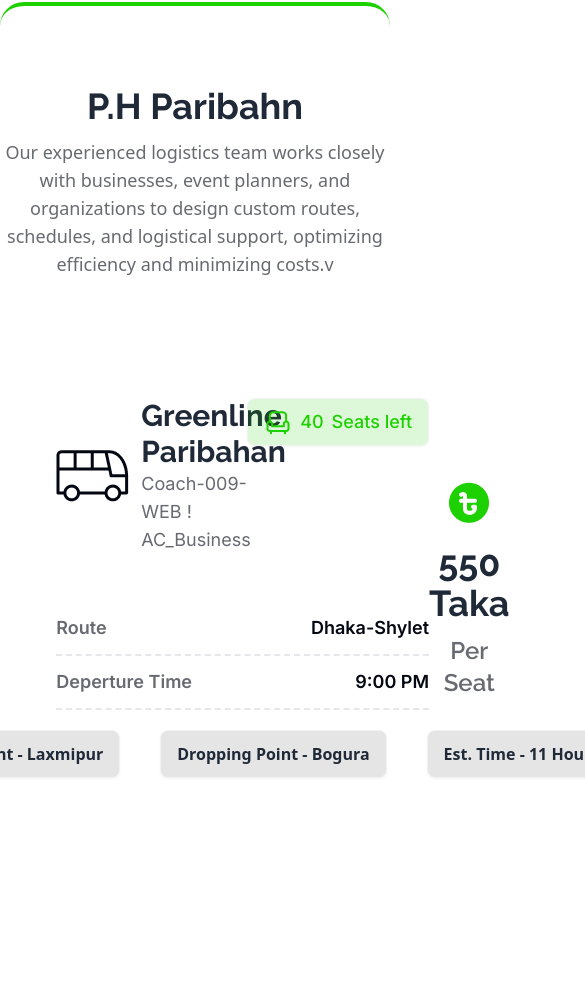
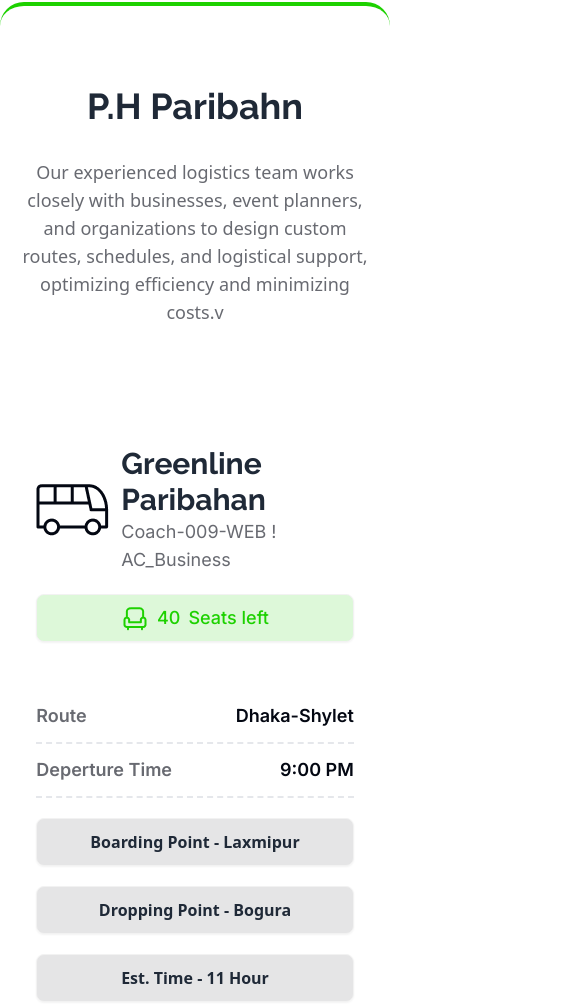
Before and after one commit to Sayem-Bhuiyan/Smart-Bus-Ticketing, a plain HTML site: page index.html in a window 390 px wide. Shown: the part 1634-2639 px from the top of the page, 585 px wide, since content can reach past the window. Before the commit the page ends 2532 px from the top, so only its background shows below. Drawn offline with nearby package versions, Linux system fonts and the light colour scheme.

Commit message:
responsive the paribahn details section for mobile devices

```diff
--- a/index.html
+++ b/index.html
@@ -173,14 +173,14 @@
         <!-- paribahn section header -->
         <div class="text-center mt-20 mb-20">
           <h1 class="font-raleway text-4xl font-bold mb-3">P.H Paribahn</h1>
-          <p class="text-lg leading-7 max-w-screen-lg mx-auto text-[#030712]/60">Our experienced logistics team works closely with businesses, event planners, and organizations to design custom routes, schedules, and logistical support, optimizing efficiency and minimizing costs.v</p>
+          <p class="text-lg leading-7 max-w-screen-lg mx-auto text-[#030712]/60 p-5">Our experienced logistics team works closely with businesses, event planners, and organizations to design custom routes, schedules, and logistical support, optimizing efficiency and minimizing costs.v</p>
         </div>
 
         <!-- GreenLine Paribahan -->
-        <div class="flex w-11/12 mx-auto p-10 items-center">
+        <div class="flex flex-col md:flex-row w-11/12 mx-auto p-5 lg:p-10 items-center gap-10 md:gap-0">
           <!-- greenLine route details -->
           <div class="flex-1">
-            <div class="flex justify-between mb-12">
+            <div class="flex justify-between mb-12 flex-col md:flex-row gap-5 md:gap-0">
               <div class="flex gap-3 items-center">
                 <img src="images/bus-logo.png" alt="">
                 <div>
@@ -201,7 +201,7 @@
                 <p class="text-lg font-semibold text-[#030712]/60">Deperture Time</p>
                 <p class="text-lg font-semibold text-[#030712]" >9:00 PM</p>
               </div>
-              <div class="flex justify-center items-center gap-10">
+              <div class="flex justify-center md:items-center gap-5 lg:gap-10 flex-col md:flex-row">
                 <button class="btn bg-[#030712]/10 text-base">Boarding Point - Laxmipur</button>
                 <button class="btn bg-[#030712]/10 text-base">Dropping Point - Bogura</button>
                 <button class="btn bg-[#030712]/10 text-base">Est. Time - 11 Hour</button>
@@ -209,7 +209,7 @@
             </div>
           </div>
           <!-- info devider -->
-          <div>
+          <div class="hidden md:block">
             <img src="images/info-devider.png" alt="">
           </div>
           <!-- ticket price -->
```
